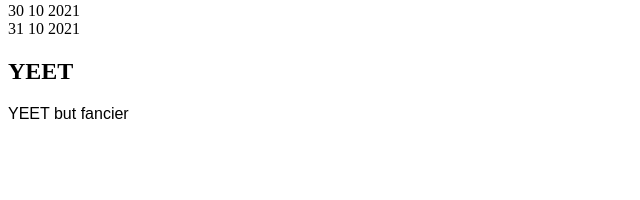
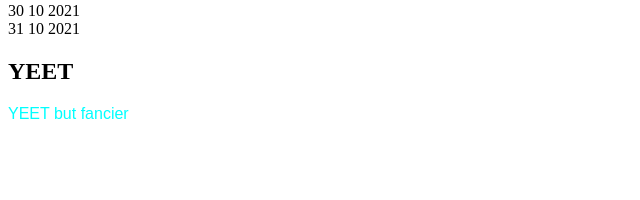
Before and after one commit to Mvk122/notsosrscalendar, a Django app: page /month/2021/10/1/ in a window 1280 px wide. Shown: the part 600-800 px from the top of the page, without its empty margins (0-640 px from the left). Run offline with Django 3.2, Linux system fonts and the light colour scheme; data comes from the database, SQL or seed files in the repository; data that the repository does not hold is empty.

Commit message:
Trial for static file identification to load CSS

```diff
--- a/pycalendar/templates/pycalendar/month.html
+++ b/pycalendar/templates/pycalendar/month.html
@@ -1,13 +1,13 @@
 <!DOCTYPE html>
 <html lang="en">
+{% load static %}
 
 <head>
     <meta charset="UTF-8">
     <meta http-equiv="X-UA-Compatible" content="IE=edge">
     <meta name="viewport" content="width=device-width, initial-scale=1.0">
     <title>Document</title>
-    <link rel="stylesheet" href="templates\static\styles.css">
-
+    <link rel="stylesheet" type="text/css" href="{% static 'styles.css' %}">
 </head>
 
 <body>
@@ -23,7 +23,7 @@
     {% endfor %}
 
     <h2>YEET</h2>
-    <p class="p1">YEET but fancier</p>
+    <p1>YEET but fancier</p1>
 
 </body>
 
--- a/pycalendar/templates/static/styles.css
+++ b/pycalendar/templates/static/styles.css
@@ -13,6 +13,7 @@
     text-align: center;
 }
 
-.p1 {
+p1 {
     font-family: Arial, Helvetica, sans-serif;
-  }
+    color: aqua;
+    }
```
